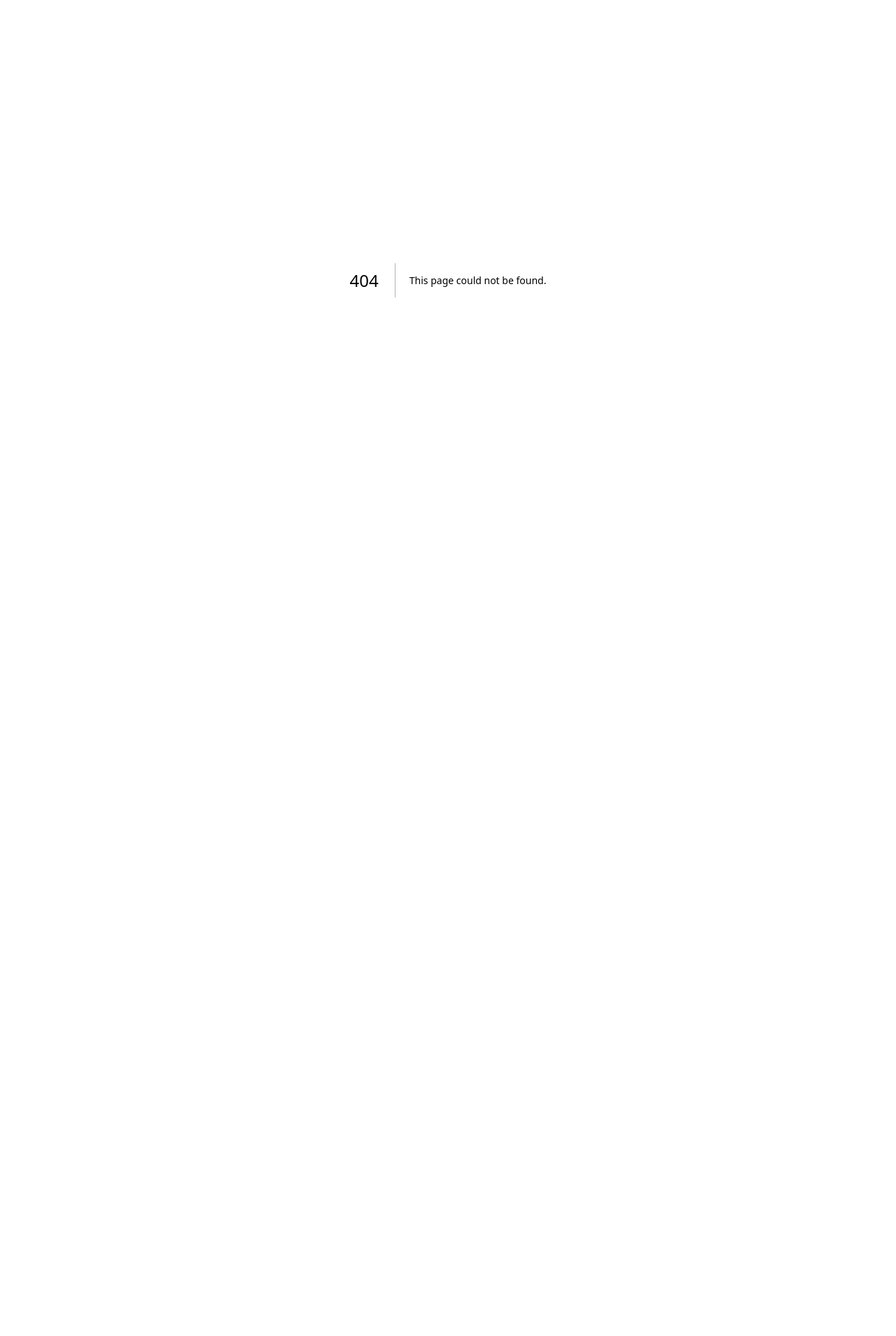
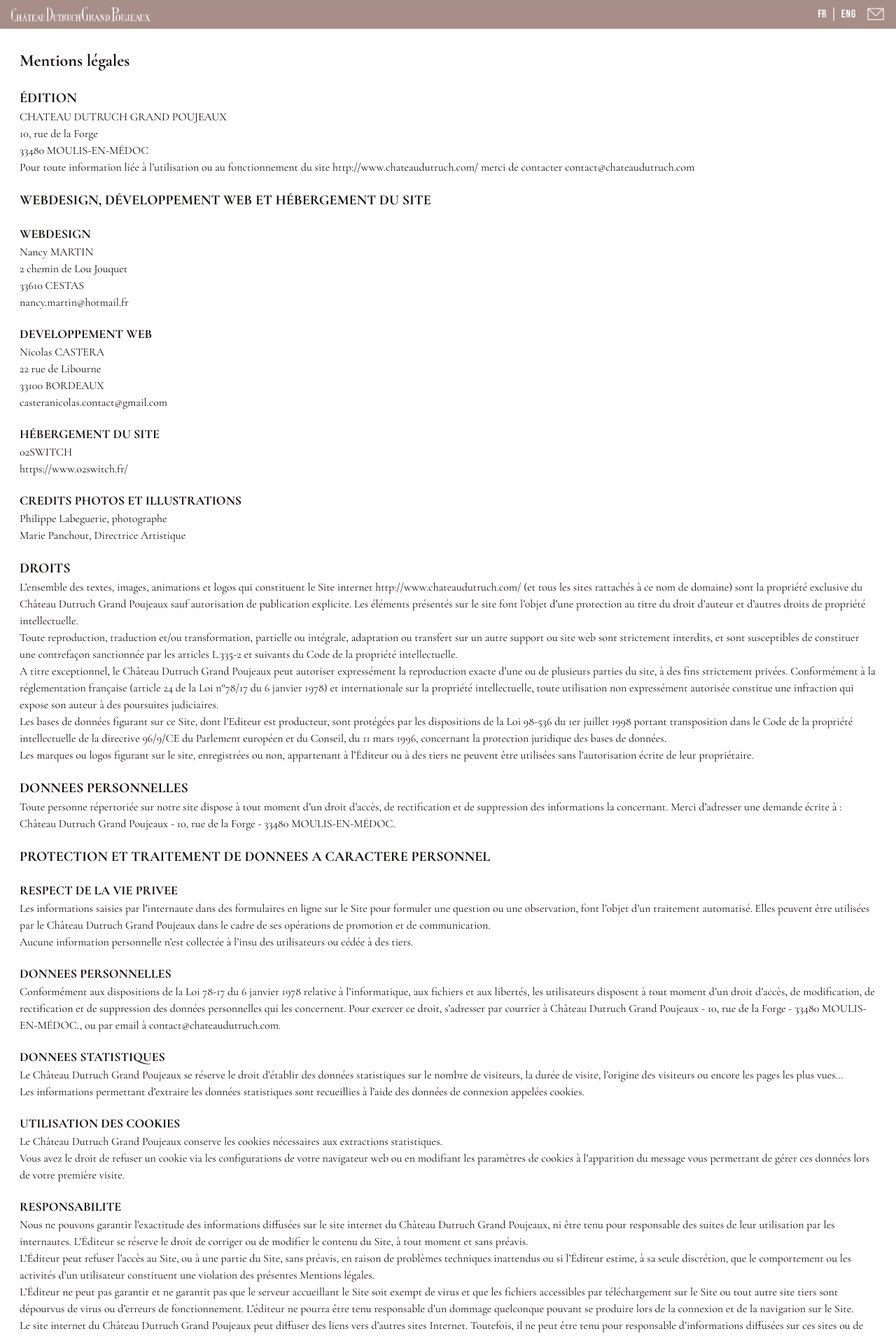
Before and after one commit to magicniclus/dutruchnext, a Next.js app: page /mentions-legales in a window 1280 px wide. Before the commit this address had no page. Shown: the top 1909 px of the page at 70% size. Before the commit the page ends 800 px from the top, so only its background shows below. Built offline with nearby package versions, Linux system fonts and the light colour scheme.

Commit message:
Create page.tsx

```diff
--- /dev/null
+++ b/src/app/mentions-legales/page.tsx
@@ -0,0 +1,88 @@
+"use client";
+
+import React from 'react';
+import Nav from '../components/Nav';
+import Footer from '../components/Footer';
+
+const page = () => {
+    return (
+        <>
+            <header>
+                <Nav />
+            </header>
+            <main className=" max-w-7xl px-7 py-2 text-text font-cormorant mb-5">
+                <h1 className='text-[24px] font-bold mt-5'>Mentions légales</h1>
+                <div>
+                    <h2 className=" text-[20px] font-bold mt-5">ÉDITION</h2>
+                    <p>CHATEAU DUTRUCH GRAND POUJEAUX</p>
+                    <p>10, rue de la Forge</p>
+                    <p>33480 MOULIS-EN-MÉDOC</p>
+                    <p>Pour toute information liée à l’utilisation ou au fonctionnement du site http://www.chateaudutruch.com/ merci de contacter contact@chateaudutruch.com </p>
+                </div>
+                <h2 className=" text-[20px] font-bold mt-5">WEBDESIGN, DÉVELOPPEMENT WEB ET HÉBERGEMENT DU SITE</h2>
+                <div>
+                    <h3 className="text-[18px] font-bold mt-5">WEBDESIGN</h3>
+                    <p>Nancy MARTIN</p>
+                    <p>2 chemin de Lou Jouquet</p>
+                    <p>33610 CESTAS</p>
+                    <p>nancy.martin@hotmail.fr</p>
+                </div>
+                <div>
+                    <h3 className="text-[18px] font-bold mt-5">DEVELOPPEMENT WEB</h3>
+                    <p>Nicolas CASTERA</p>
+                    <p>22 rue de Libourne</p>
+                    <p>33100 BORDEAUX</p>
+                    <p>casteranicolas.contact@gmail.com</p>
+                </div>
+                <div>
+                    <h3 className="text-[18px] font-bold mt-5">HÉBERGEMENT DU SITE</h3>
+                    <p>02SWITCH</p>
+                    <p>https://www.o2switch.fr/ </p>
+                </div>
+                <div>
+                    <h3 className="text-[18px] font-bold mt-5">CREDITS PHOTOS ET ILLUSTRATIONS</h3>
+                    <p>Philippe Labeguerie, photographe</p>
+                    <p>Marie Panchout, Directrice Artistique</p>
+                </div>
+                <h2 className=" text-[20px] font-bold mt-5">DROITS</h2>
+                <div>
+                    <p>
+                        L’ensemble des textes, images, animations et logos qui constituent le Site internet http://www.chateaudutruch.com/ (et tous les sites rattachés à ce nom de domaine) sont la propriété exclusive du Château Dutruch Grand Poujeaux sauf autorisation de publication explicite.
+                        Les éléments présentés sur le site font l’objet d’une protection au titre du droit d’auteur et d’autres droits de propriété intellectuelle.
+                    </p>
+                    <p>Toute reproduction, traduction et/ou transformation, partielle ou intégrale, adaptation ou transfert sur un autre support ou site web sont strictement interdits, et sont susceptibles de constituer une contrefaçon sanctionnée par les articles L.335-2 et suivants du Code de la propriété intellectuelle.</p>
+                    <p>A titre exceptionnel, le Château Dutruch Grand Poujeaux peut autoriser expressément la reproduction exacte d’une ou de plusieurs parties du site, à des fins strictement privées. Conformément à la réglementation française (article 24 de la Loi n°78/17 du 6 janvier 1978) et internationale sur la propriété intellectuelle, toute utilisation non expressément autorisée constitue une infraction qui expose son auteur à des poursuites judiciaires.</p>
+                    <p>Les bases de données figurant sur ce Site, dont l’Editeur est producteur, sont protégées par les dispositions de la Loi 98-536 du 1er juillet 1998 portant transposition dans le Code de la propriété intellectuelle de la directive 96/9/CE du Parlement européen et du Conseil, du 11 mars 1996, concernant la protection juridique des bases de données.</p>
+                    <p>Les marques ou logos figurant sur le site, enregistrées ou non, appartenant à l’Éditeur ou à des tiers ne peuvent être utilisées sans l’autorisation écrite de leur propriétaire.</p>
+                </div>
+                <h2 className=" text-[20px] font-bold mt-5">DONNEES PERSONNELLES</h2>
+                <p>Toute personne répertoriée sur notre site dispose à tout moment d’un droit d’accès, de rectification et de suppression des informations la concernant. Merci d’adresser une demande écrite à :
+                    Château Dutruch Grand Poujeaux - 10, rue de la Forge - 33480 MOULIS-EN-MÉDOC.
+                </p>
+                <h2 className=" text-[20px] font-bold mt-5">PROTECTION ET TRAITEMENT DE DONNEES A CARACTERE PERSONNEL</h2>
+                <div>
+                    <h3 className="text-[18px] font-bold mt-5">RESPECT DE LA VIE PRIVEE </h3>
+                    <p>Les informations saisies par l’internaute dans des formulaires en ligne sur le Site pour formuler une question ou une observation, font l’objet d’un traitement automatisé. Elles peuvent être utilisées par le Château Dutruch Grand Poujeaux dans le cadre de ses opérations de promotion et de communication.</p>
+                    <p>Aucune information personnelle n’est collectée à l’insu des utilisateurs ou cédée à des tiers.</p>
+                    <h3 className="text-[18px] font-bold mt-5">DONNEES PERSONNELLES</h3>
+                    <p>Conformément aux dispositions de la Loi 78-17 du 6 janvier 1978 relative à l’informatique, aux fichiers et aux libertés, les utilisateurs disposent à tout moment d’un droit d’accès, de modification, de rectification et de suppression des données personnelles qui les concernent. Pour exercer ce droit, s’adresser par courrier à Château Dutruch Grand Poujeaux - 10, rue de la Forge - 33480 MOULIS-EN-MÉDOC., ou par email à contact@chateaudutruch.com.</p>
+                    <h3 className="text-[18px] font-bold mt-5">DONNEES STATISTIQUES </h3>
+                    <p>Le Château Dutruch Grand Poujeaux se réserve le droit d’établir des données statistiques sur le nombre de visiteurs, la durée de visite, l’origine des visiteurs ou encore les pages les plus vues…</p>
+                    <p>Les informations permettant d’extraire les données statistiques sont recueillies à l’aide des données de connexion appelées cookies.</p>
+                    <h3 className="text-[18px] font-bold mt-5">UTILISATION DES COOKIES</h3>
+                    <p>Le Château Dutruch Grand Poujeaux conserve les cookies nécessaires aux extractions statistiques.</p>
+                    <p>Vous avez le droit de refuser un cookie via les configurations de votre navigateur web ou en modifiant les paramètres de cookies à l’apparition du message vous permettant de gérer ces données lors de votre première visite.</p>
+                     <h3 className="text-[18px] font-bold mt-5">RESPONSABILITE</h3>
+                    <p>Nous ne pouvons garantir l’exactitude des informations diffusées sur le site internet du Château Dutruch Grand Poujeaux, ni être tenu pour responsable des suites de leur utilisation par les internautes. L’Éditeur se réserve le droit de corriger ou de modifier le contenu du Site, à tout moment et sans préavis.<br/>
+                    L’Éditeur peut refuser l’accès au Site, ou à une partie du Site, sans préavis, en raison de problèmes techniques inattendus ou si l’Éditeur estime, à sa seule discrétion, que le comportement ou les activités d’un utilisateur constituent une violation des présentes Mentions légales.<br/>
+                    L’Éditeur ne peut pas garantir et ne garantit pas que le serveur accueillant le Site soit exempt de virus et que les fichiers accessibles par téléchargement sur le Site ou tout autre site tiers sont dépourvus de virus ou d’erreurs de fonctionnement. L’éditeur ne pourra être tenu responsable d’un dommage quelconque pouvant se produire lors de la connexion et de la navigation sur le Site.
+                    </p>
+                    <p>Le site internet du Château Dutruch Grand Poujeaux peut diffuser des liens vers d’autres sites Internet. Toutefois, il ne peut être tenu pour responsable d’informations diffusées sur ces sites ou de tout préjudice survenu des suites de l’utilisation de biens ou services mis à disposition sur ces sites.</p>
+                </div>
+            </main>
+            <Footer />
+        </>
+    );
+};
+
+export default page;
```
